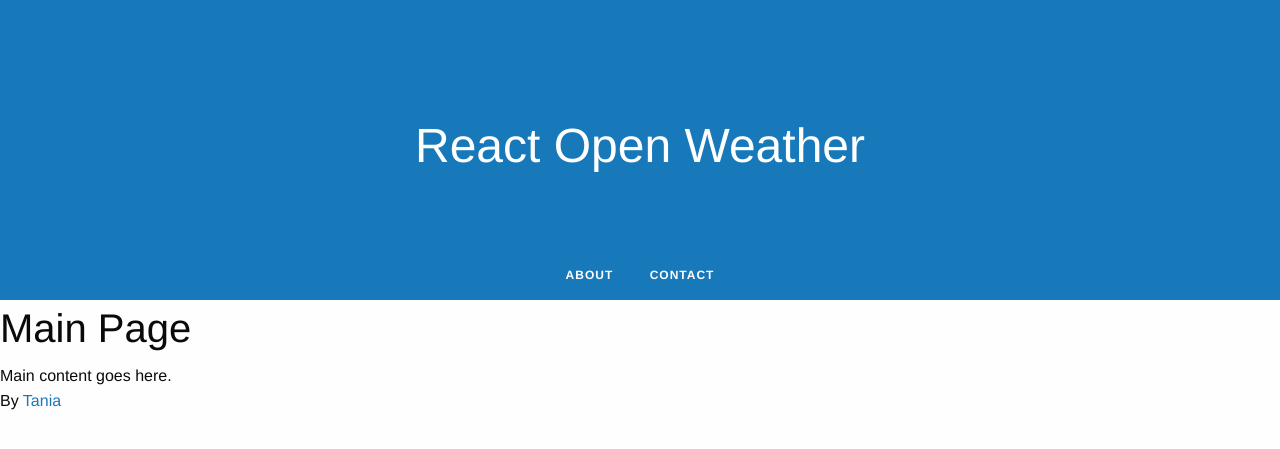
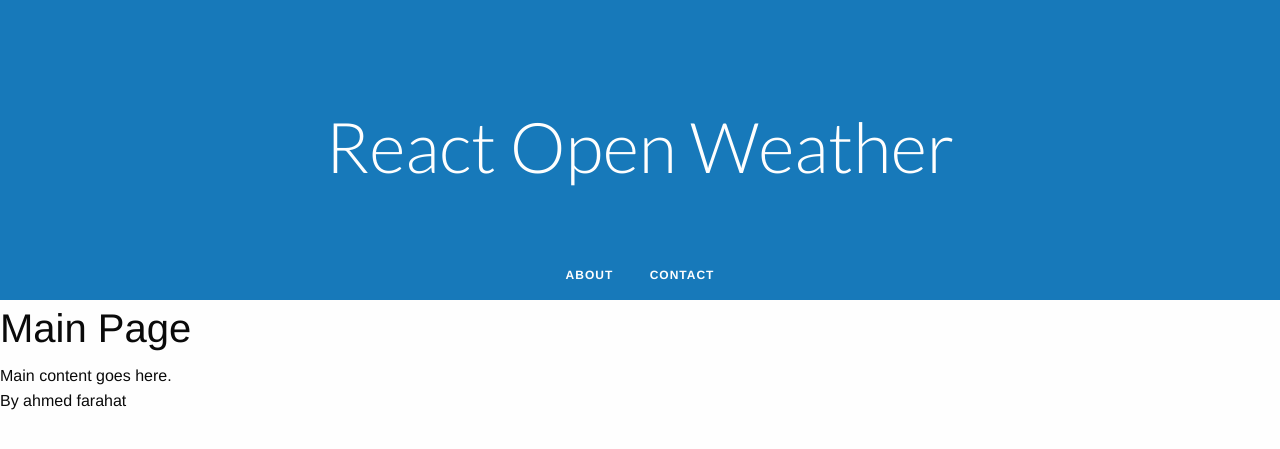
Before and after one commit to farahat80/react-open-weather, a Jekyll site: the page built from docs/index.html, in a window 1280 px wide. Shown: the top 449 px of the page. Built offline with Jekyll 4.4.1, drawn with Linux system fonts in a browser that asks for light colours; nearby versions of some CDN libraries; some web fonts are replaced.

Commit message:
building the docs

```diff
--- a/docs/_includes/footer.html
+++ b/docs/_includes/footer.html
@@ -1,3 +1,3 @@
 <footer>
-	<p>By <a href="http://taniarascia.com">Tania</p>
+	<p>By ahmed farahat</p>
 </footer>
--- a/docs/_includes/head.html
+++ b/docs/_includes/head.html
@@ -5,7 +5,7 @@
 	<title>{% if page.title %}{{ page.title }}{% else %}{{ site.title }}{% endif %}</title>
 	<link rel="canonical" href="{{ page.url | replace:'index.html','' | prepend: site.baseurl | prepend: site.url }}">
   <link rel="stylesheet" href="https://cdnjs.cloudflare.com/ajax/libs/foundation/6.3.1/css/foundation.min.css">
-	<link href='https://fonts.googleapis.com/css?family=Open+Sans:400,300,700,800,600' rel='stylesheet' type='text/css'>
+	<link href="https://fonts.googleapis.com/css?family=Lato:100,300" rel="stylesheet">
 	<link href='https://fonts.googleapis.com/css?family=Muli:400,300' rel='stylesheet' type='text/css'>
   <link rel="stylesheet" href="{{ "/css/main.css" | prepend: site.baseurl }}">
 </head>
--- a/docs/_sass/_layout.scss
+++ b/docs/_sass/_layout.scss
@@ -1,4 +1,8 @@
-
+h1{
+  font-family: 'Lato', sans-serif;
+  font-weight: 300;
+  font-size: 70px;
+}
 .subnav-hero-section {
   text-align: center;
   background: #1779ba;
```
